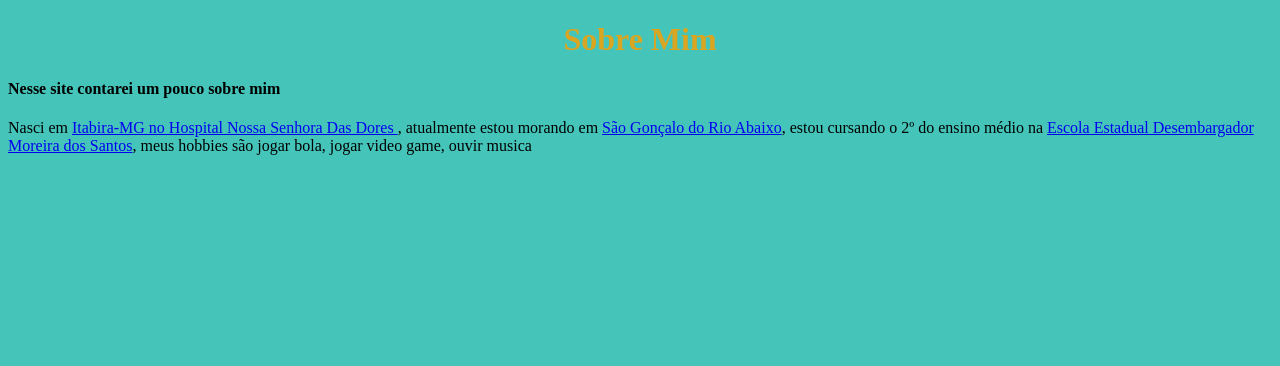
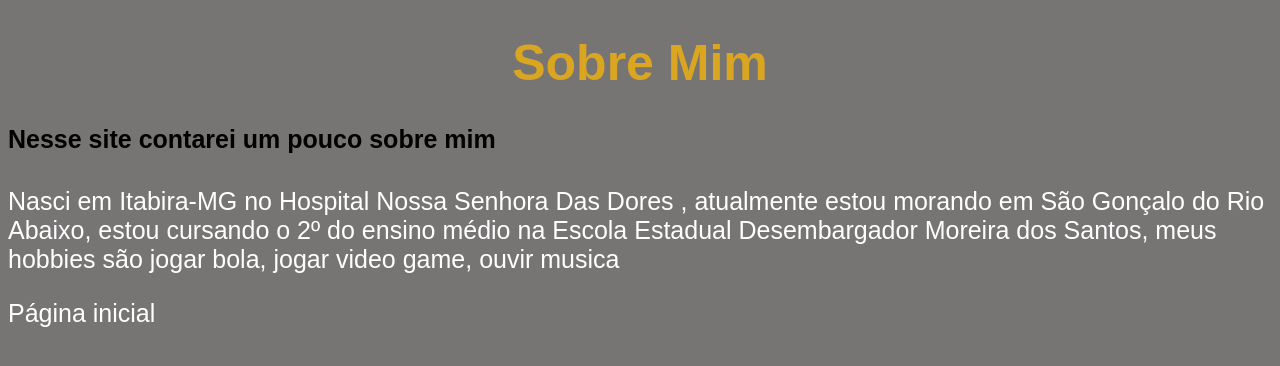
Before and after one commit to JoaoBoscoLuizJr/JoaoBoscoLuizJr.github.io, a plain HTML site: page scr/pages/sobremim.html in a window 1280 px wide. Drawn offline with Linux system fonts and the light colour scheme; files that its build step writes are made by us from their sources.

Commit message:
Atividade Prática: Seletores CSS e modificação do Projeto Portifólio HTML Parte 2

```diff
--- a/scr/pages/sobremim.html
+++ b/scr/pages/sobremim.html
@@ -10,6 +10,7 @@
 <body>
     <h1>Sobre Mim</h1>
     <h4>Nesse site contarei um pouco sobre mim</h4>
+
     Nasci em
     <a href="https://www.google.com/search?sca_esv=557612269&rlz=1C1ISCS_pt-PTBR1028BR1028&tbs=lf:1,lf_ui:2&tbm=lcl&q=hospital+nossa+senhora+das+dores+itabira&rflfq=1&num=10&rllag=-19620255,-43230368,481&ved=2ahUKEwiW85mItuKAAxVkL7kGHV-jB-sQtgN6BAgVEAc#rlfi=hd:;si:;mv:[[-19.615596099999998,-43.2289477],[-19.624914699999998,-43.2317901]];tbs:lrf:!1m4!1u2!2m2!2m1!1e1!2m1!1e2!3sIAE,lf:1,lf_ui:2"
         target="_blank">
@@ -21,7 +22,9 @@
         São Gonçalo do Rio Abaixo</a>, estou cursando o 2º do ensino médio na <a
         href="https://www.bing.com/search?q=escola+estadual+desembargador+moreira+dos+santos&FORM=AWRE&cp=-19.827181%7E-43.3594&lvl=17.0"
         target="_blank">
-        Escola Estadual Desembargador Moreira dos Santos</a>, meus hobbies são jogar bola, jogar video game, ouvir musica
+        Escola Estadual Desembargador Moreira dos Santos</a>, meus hobbies são jogar bola, jogar video game, ouvir
+    musica
+    <p><a href="http://127.0.0.1:5500/scr/WebSitePerfil-1.html" target="_blank">Página inicial</a></p>
 
 
 
--- a/scr/pages/style-pages.css
+++ b/scr/pages/style-pages.css
@@ -1,9 +1,23 @@
-h1{
+h1 {
     text-align: center;
     color: goldenrod;
 }
 
-body{
-    font-size: medium;
-    background-image:none
+h4{
+    color: black;
 }
+
+body {
+    font-size: 25px;
+    background-color: #777474;
+    color: white;
+    font-family: Arial, Helvetica, sans-serif;
+
+}
+
+a{
+    color: white;
+    text-decoration: none;
+    bottom: blue;
+
+}
```
Also changed, not shown: scr/index.html (+1 -1 lines), scr/pages/objetivos.html (+2 -1 lines).
